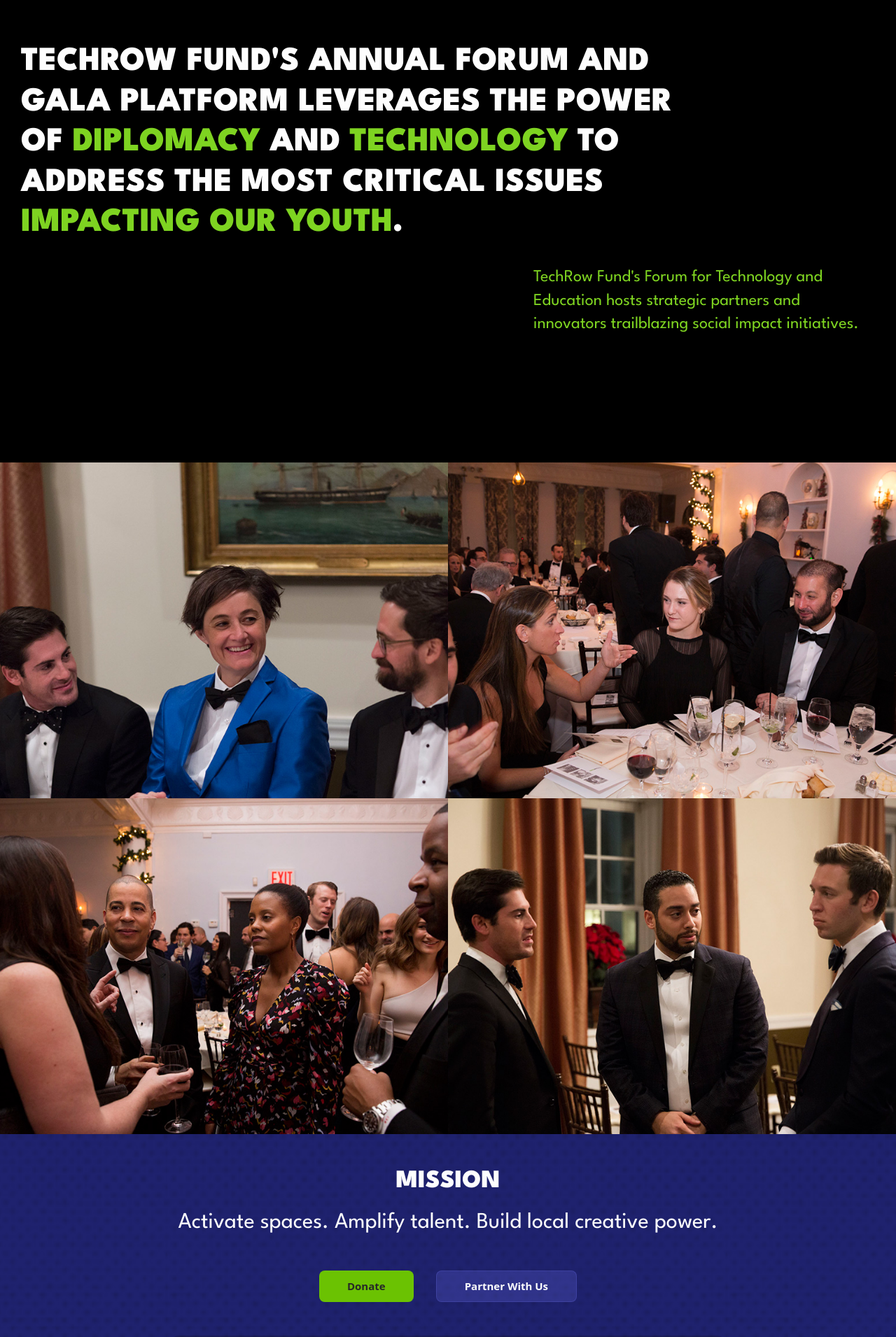
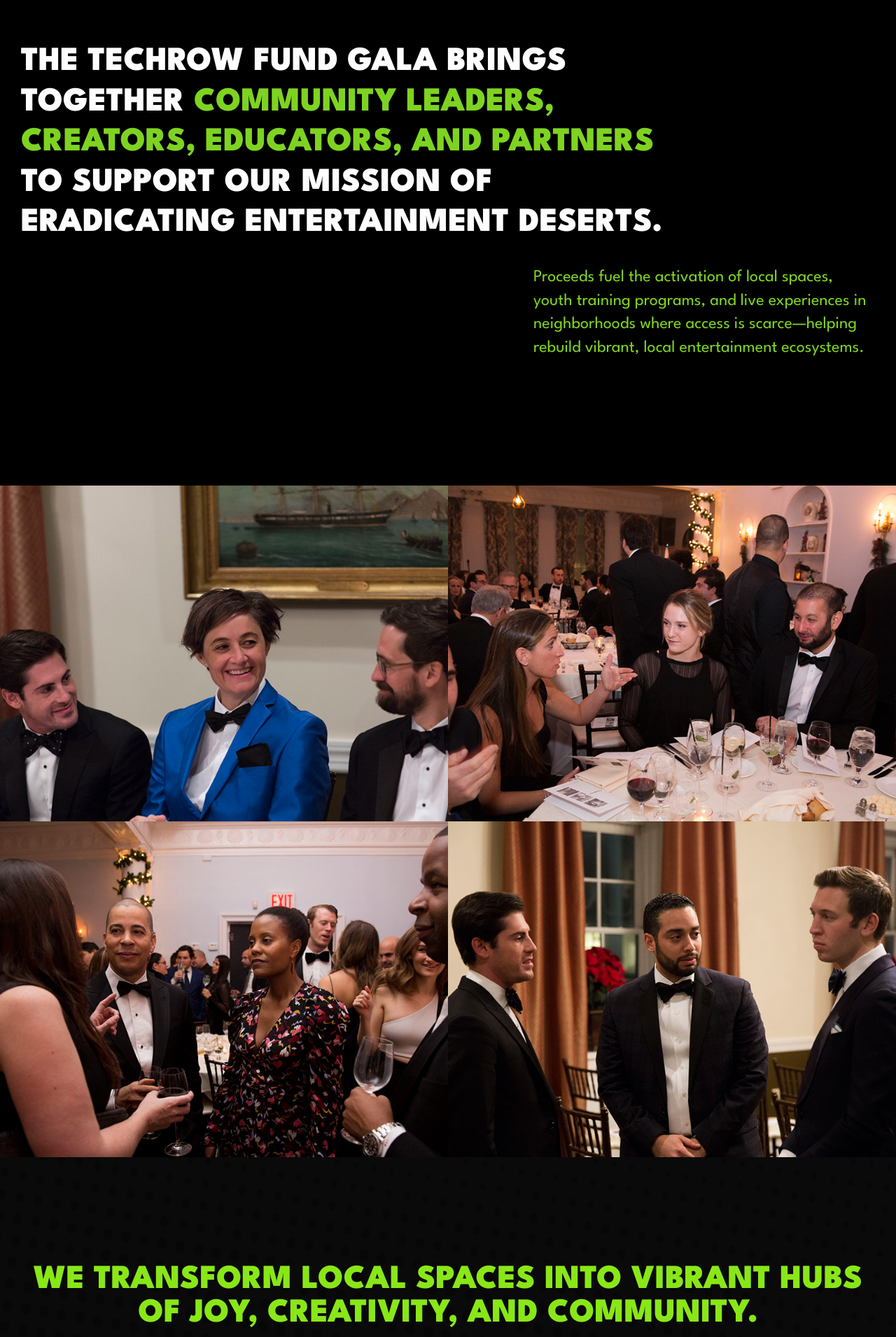
Before and after one commit to creativehandz/techrow, a React (Vite) app: page /fund-gala in a window 1280 px wide. Shown: the part 820-2731 px from the top of the page at 70% size. Built offline with nearby package versions, Linux system fonts and the light colour scheme.

Commit message:
Add transformation section to AboutUs page with customers-partners background

```diff
--- a/src/components/Button.css
+++ b/src/components/Button.css
@@ -565,9 +565,11 @@
   line-height: 100%;
   text-align: center;
   text-transform: uppercase;
-  color: #8A40CA;
+  color: #89E717;
   position: relative;
   z-index: 1;
+
+
 }
 
 /* Client Logos Swiper Styling */
--- a/src/components/FundGala.tsx
+++ b/src/components/FundGala.tsx
@@ -102,7 +102,7 @@
         <div className="container mx-auto responsive-padding">
           <div className="w-full lg:w-4/5">
             <h2 className="forum-main-title mb-8">
-              TECHROW FUND'S ANNUAL FORUM AND GALA PLATFORM LEVERAGES THE POWER OF <span className="forum-highlight">DIPLOMACY</span> AND <span className="forum-highlight">TECHNOLOGY</span> TO ADDRESS THE MOST CRITICAL ISSUES <span className="forum-highlight">IMPACTING OUR YOUTH</span>.
+              The TechRow Fund Gala brings together <span className="forum-highlight">community leaders, creators, educators, and partners</span> to support our mission of eradicating entertainment deserts.
             </h2>
 
 
@@ -111,7 +111,7 @@
 
 
             <p className="forum-description">
-              TechRow Fund's Forum for Technology and Education hosts strategic partners and innovators trailblazing social impact initiatives.
+              Proceeds fuel the activation of local spaces, youth training programs, and live experiences in neighborhoods where access is scarce—helping rebuild vibrant, local entertainment ecosystems.
             </p>
           </div>
         </div>
@@ -157,10 +157,24 @@
       </section>
 
 
+ {/* Transformation Section */}
+      <section className="customers-partners-bg" style={{height: '400px', display: 'flex', flexDirection: 'column', justifyContent: 'center'}}>
+        <div className="container mx-auto px-4 sm:px-6 lg:px-8">
+          <div className="text-center">
+            <h2 className="customers-partners-title">
+              We transform local spaces into vibrant hubs of joy, creativity, and community.
+            </h2>
+          </div>
+        </div>
+      </section>
+
       {/* Mission Section */}
       {/* Mission Section */}
       <section className="mission-section-bg footer-bg">
         <div className="container mx-auto ">
+          <p className="our-promise">
+            <span>• Our Promise</span>
+          </p>
           <h2 className="mission-title">
             Mission
           </h2>
```
